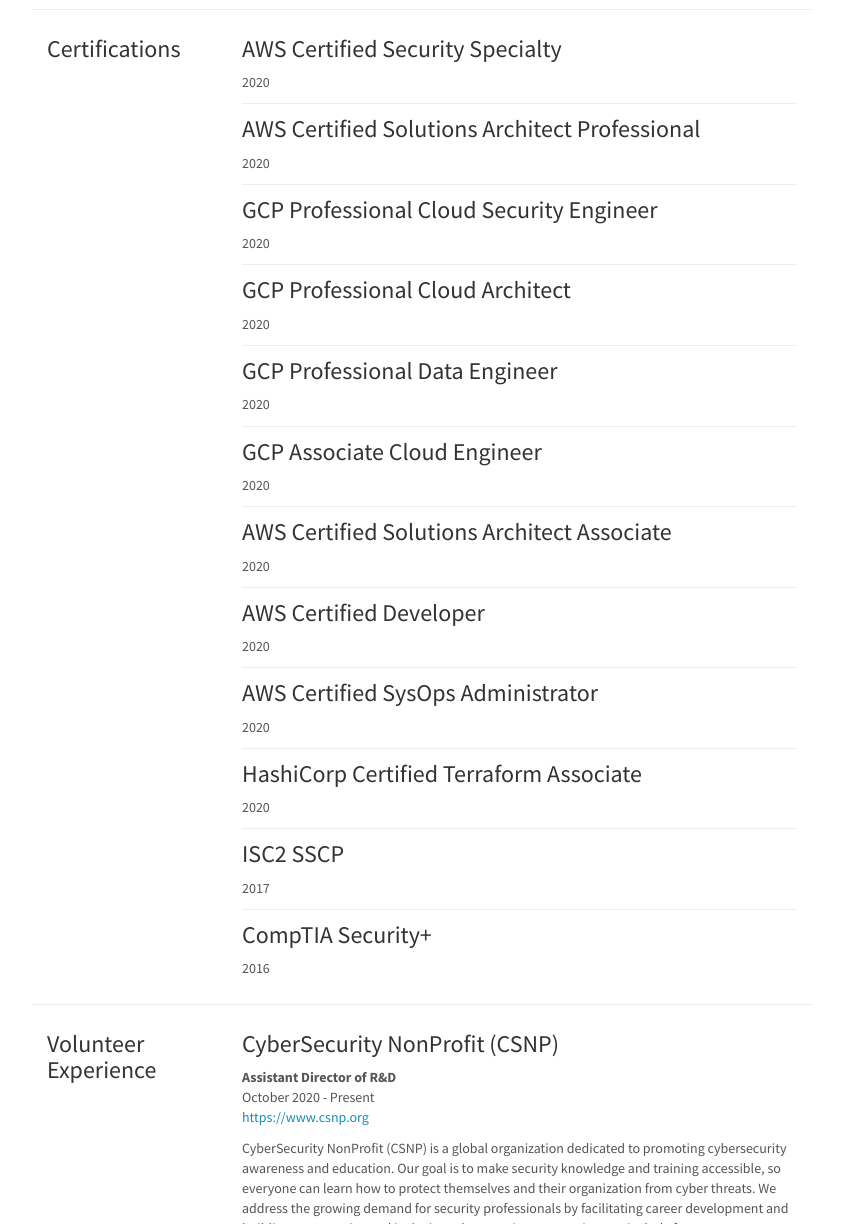
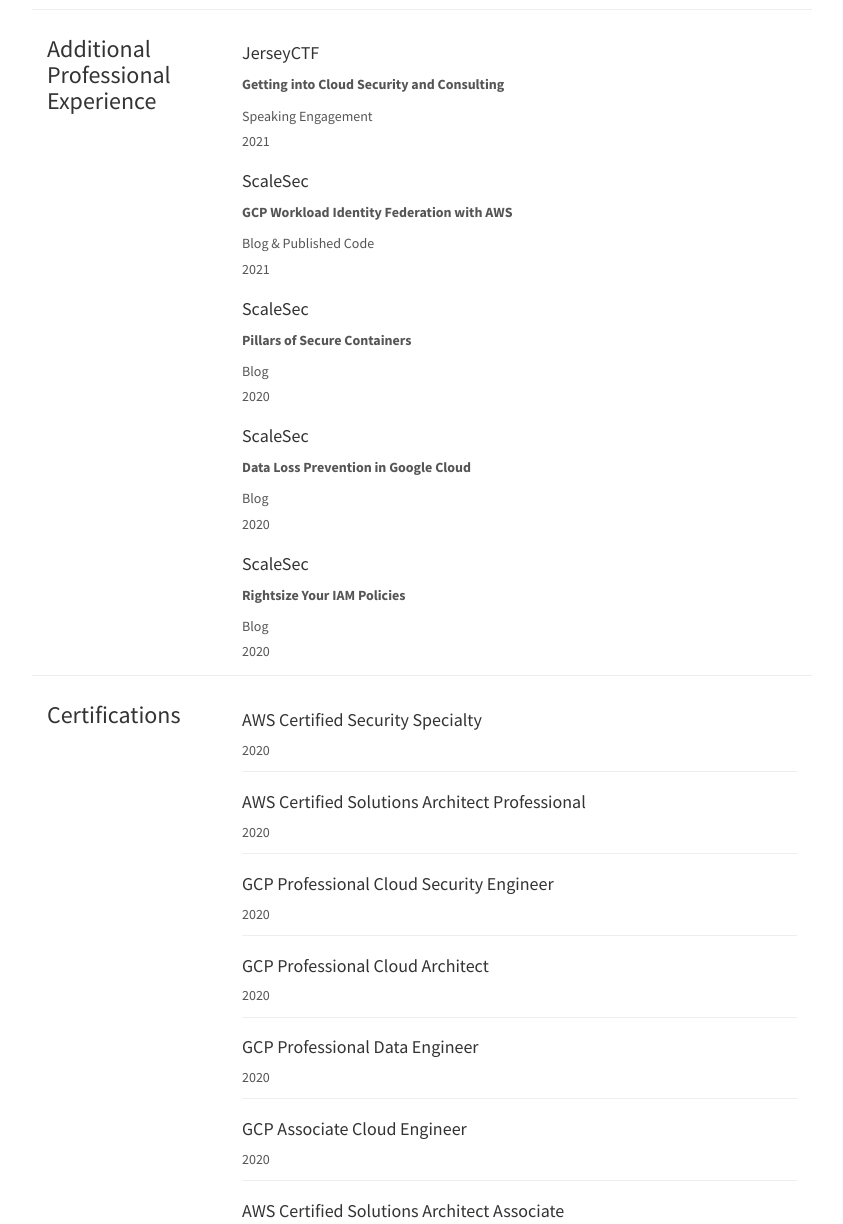
Before and after one commit to iloveicedgreentea/resume, a plain HTML site: page index.html in a window 1280 px wide. Shown: the part 2340-3564 px from the top of the page, without its empty margins (218-1061 px from the left). Drawn offline with nearby package versions, Linux system fonts and the light colour scheme.

Commit message:
updating resume

```diff
--- a/index.html
+++ b/index.html
@@ -337,12 +337,57 @@
 
         <section class="row">
           <header class="col-md-3">
+            <h3>Additional Professional Experience</h3>
+          </header>
+          <div class="col-md-9">
+
+
+            <div class="">
+              <h4>JerseyCTF</h4>
+              <strong><p>Getting into Cloud Security and Consulting</p></strong>
+              <p>Speaking Engagement</p>
+              <p class="sticky">2021</p>
+            </div>
+
+            <div class="">
+              <h4>ScaleSec</h4>
+              <strong><p>GCP Workload Identity Federation with AWS</p></strong>
+              <p>Blog & Published Code</p>
+              <p class="sticky">2021</p>
+            </div>
+
+            <div class="">
+              <h4>ScaleSec</h4>
+              <strong><p>Pillars of Secure Containers</p></strong>
+              <p>Blog</p>
+              <p class="sticky">2020</p>
+            </div>
+
+            <div class="">
+              <h4>ScaleSec</h4>
+              <strong><p>Data Loss Prevention in Google Cloud</p></strong>
+              <p>Blog</p>
+              <p class="sticky">2020</p>
+            </div>
+
+            <div class="">
+              <h4>ScaleSec</h4>
+              <strong><p>Rightsize Your IAM Policies</p></strong>
+              <p>Blog</p>
+              <p class="sticky">2020</p>
+            </div>
+
+          </div>
+        </section>
+
+        <section class="row">
+          <header class="col-md-3">
             <h3>Certifications</h3>
           </header>
           <div class="col-md-9">
 
             <div class="item">
-              <h3>AWS Certified Security Specialty</h3>
+              <h4>AWS Certified Security Specialty</h4>
               <p class="sticky">2020</p>
 
               <p></p>
@@ -351,7 +396,7 @@
             </div>
 
             <div class="item">
-              <h3>AWS Certified Solutions Architect Professional</h3>
+              <h4>AWS Certified Solutions Architect Professional</h4>
               <p class="sticky">2020</p>
 
               <p></p>
@@ -360,7 +405,7 @@
             </div>
 
             <div class="item">
-              <h3>GCP Professional Cloud Security Engineer</h3>
+              <h4>GCP Professional Cloud Security Engineer</h4>
               <p class="sticky">2020</p>
 
               <p></p>
@@ -369,7 +414,7 @@
             </div>
 
             <div class="item">
-              <h3>GCP Professional Cloud Architect</h3>
+              <h4>GCP Professional Cloud Architect</h4>
               <p class="sticky">2020</p>
 
               <p></p>
@@ -378,7 +423,7 @@
             </div>
 
             <div class="item">
-              <h3>GCP Professional Data Engineer</h3>
+              <h4>GCP Professional Data Engineer</h4>
               <p class="sticky">2020</p>
 
               <p></p>
@@ -387,7 +432,7 @@
             </div>
 
             <div class="item">
-              <h3>GCP Associate Cloud Engineer</h3>
+              <h4>GCP Associate Cloud Engineer</h4>
               <p class="sticky">2020</p>
 
               <p></p>
@@ -396,7 +441,7 @@
             </div>
 
             <div class="item">
-              <h3>AWS Certified Solutions Architect Associate</h3>
+              <h4>AWS Certified Solutions Architect Associate</h4>
               <p class="sticky">2020</p>
 
               <p></p>
@@ -405,7 +450,7 @@
             </div>
 
             <div class="item">
-              <h3>AWS Certified Developer</h3>
+              <h4>AWS Certified Developer</h4>
               <p class="sticky">2020</p>
 
               <p></p>
@@ -414,7 +459,7 @@
             </div>
 
             <div class="item">
-              <h3>AWS Certified SysOps Administrator</h3>
+              <h4>AWS Certified SysOps Administrator</h4>
               <p class="sticky">2020</p>
 
               <p></p>
@@ -423,7 +468,7 @@
             </div>
 
             <div class="item">
-              <h3>HashiCorp Certified Terraform Associate</h3>
+              <h4>HashiCorp Certified Terraform Associate</h4>
               <p class="sticky">2020</p>
 
               <p></p>
@@ -432,7 +477,7 @@
             </div>
 
             <div class="item">
-              <h3>ISC2 SSCP</h3>
+              <h4>ISC2 SSCP</h4>
               <p class="sticky">2017</p>
 
               <p></p>
@@ -441,7 +486,7 @@
             </div>
 
             <div class="item">
-              <h3>CompTIA Security+</h3>
+              <h4>CompTIA Security+</h4>
               <p class="sticky">2016</p>
 
               <p></p>
@@ -468,6 +513,14 @@
               </p>
 
               <p>CyberSecurity NonProfit (CSNP) is a global organization dedicated to promoting cybersecurity awareness and education. Our goal is to make security knowledge and training accessible, so everyone can learn how to protect themselves and their organization from cyber threats. We address the growing demand for security professionals by facilitating career development and building a supportive and inclusive cybersecurity community, particularly for underrepresented groups. We accomplish this by hosting free monthly events featuring presentations, networking, hackathons, discussion panels, and technical workshops.</p>
+
+              <ul>
+
+                <li>Architected and engineered a large CTF hosted in AWS, fully as IaC</li>
+
+                <li>Mentorship and leadership to members and people interested in Infosec</li>
+
+              </ul>
 
             </div>
 
@@ -536,13 +589,13 @@
 
               <li>Rock Climbing</li>
 
+              <li>Guitar/Drums</li>
+
               <li>Cars</li>
 
-              <li>Guitar/Drums</li>
+              <li>Music production/recording</li>
 
               <li>Pentesting/Hacking/RE</li>
-
-              <li>Music production/recording</li>
 
             </ul>
           </div>
```
